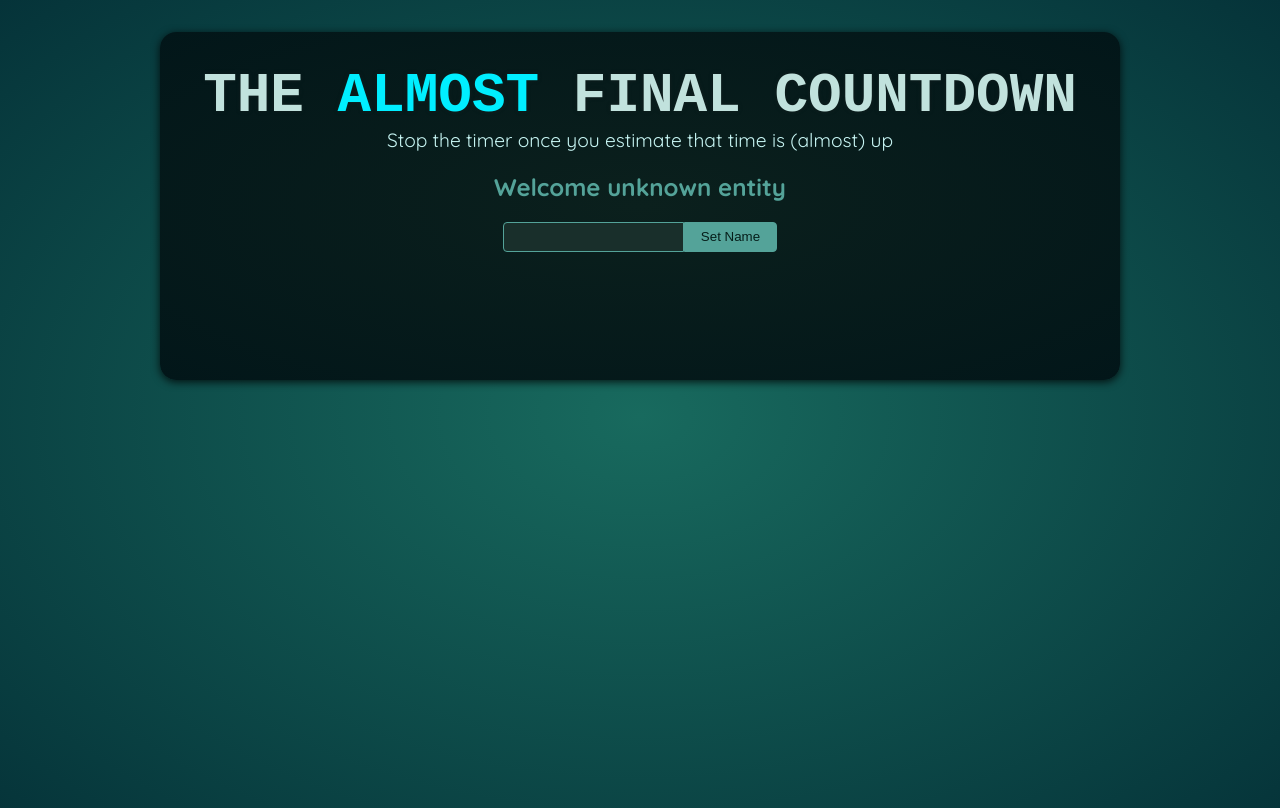
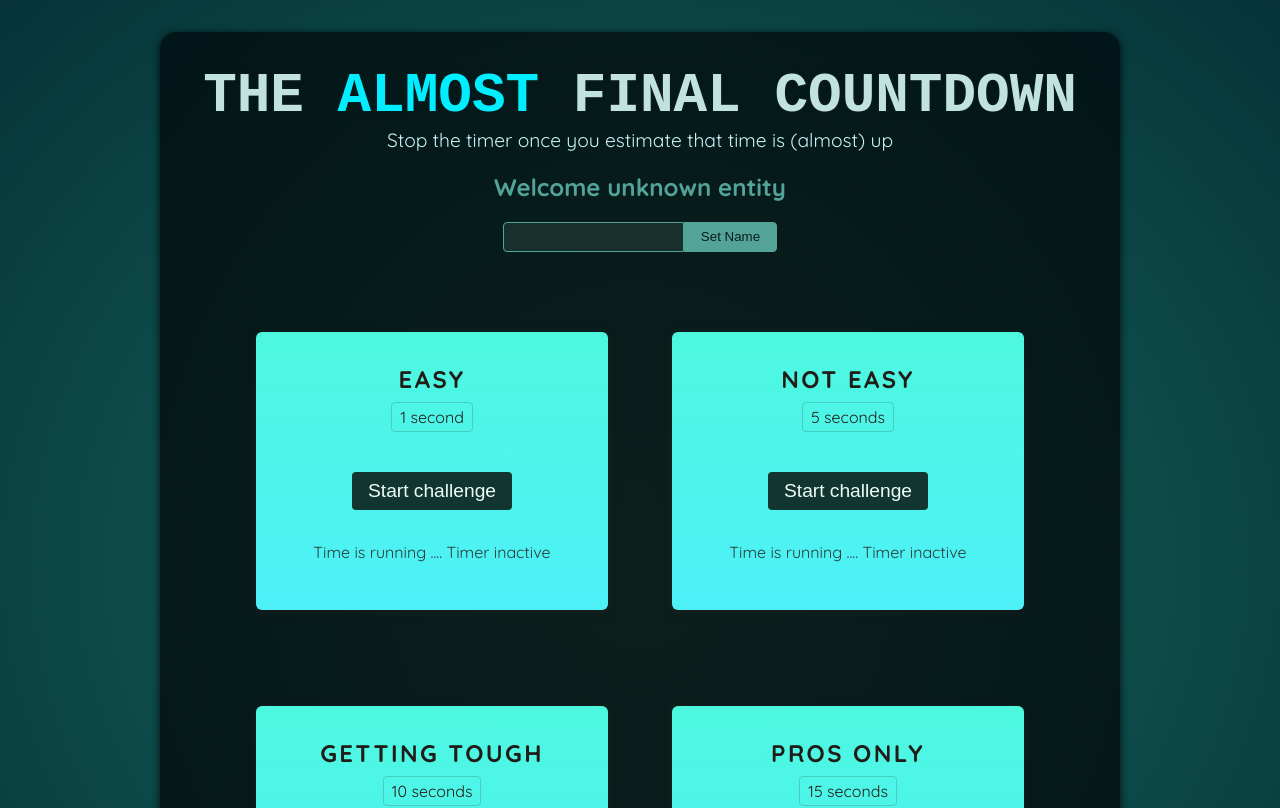
Before and after one commit to mokamaleldin/determineTheTime, a React (Vite) app: page / in a window 1280 px wide. Shown: the top 808 px of the page. Built offline with nearby package versions, Linux system fonts and the light colour scheme; a web font is replaced by a local one.

Commit message:
chore: Add TimerChallenge component to App and clear input value in Player

```diff
--- a/src/App.jsx
+++ b/src/App.jsx
@@ -1,10 +1,16 @@
 import Player from './components/Player.jsx';
+import TimerChallenge from './components/TimerChallenge.jsx';
 
 function App() {
   return (
     <>
       <Player />
-      <div id="challenges"></div>
+      <div id="challenges">
+        <TimerChallenge title={ 'Easy' } targetTime={ 1 } />
+        <TimerChallenge title={ 'Not easy' } targetTime={ 5 } />
+        <TimerChallenge title={ 'Getting tough' } targetTime={ 10 } />
+        <TimerChallenge title={ 'Pros only' } targetTime={ 15 } />
+      </div>
     </>
   );
 }
--- a/src/components/Player.jsx
+++ b/src/components/Player.jsx
@@ -6,6 +6,7 @@
 
   function handleName() {
     setName(playerName.current.value);
+    playerName.current.value = "";
   }
   return (
     <section id="player">
--- /dev/null
+++ b/src/components/TimerChallenge.jsx
@@ -0,0 +1,17 @@
+export default function TimerChallenge({ title, targetTime }) {
+    return (
+        <section className="challenge">
+            <h2>{ title }</h2>
+            <p className="challenge-time">
+                { targetTime } second{ targetTime > 1 ? 's' : '' }
+            </p>
+            <p>
+                <button className="button">Start challenge</button>
+            </p>
+            <p className="active">
+                Time is running ....
+                Timer inactive
+            </p>
+        </section>
+    );
+}
```
